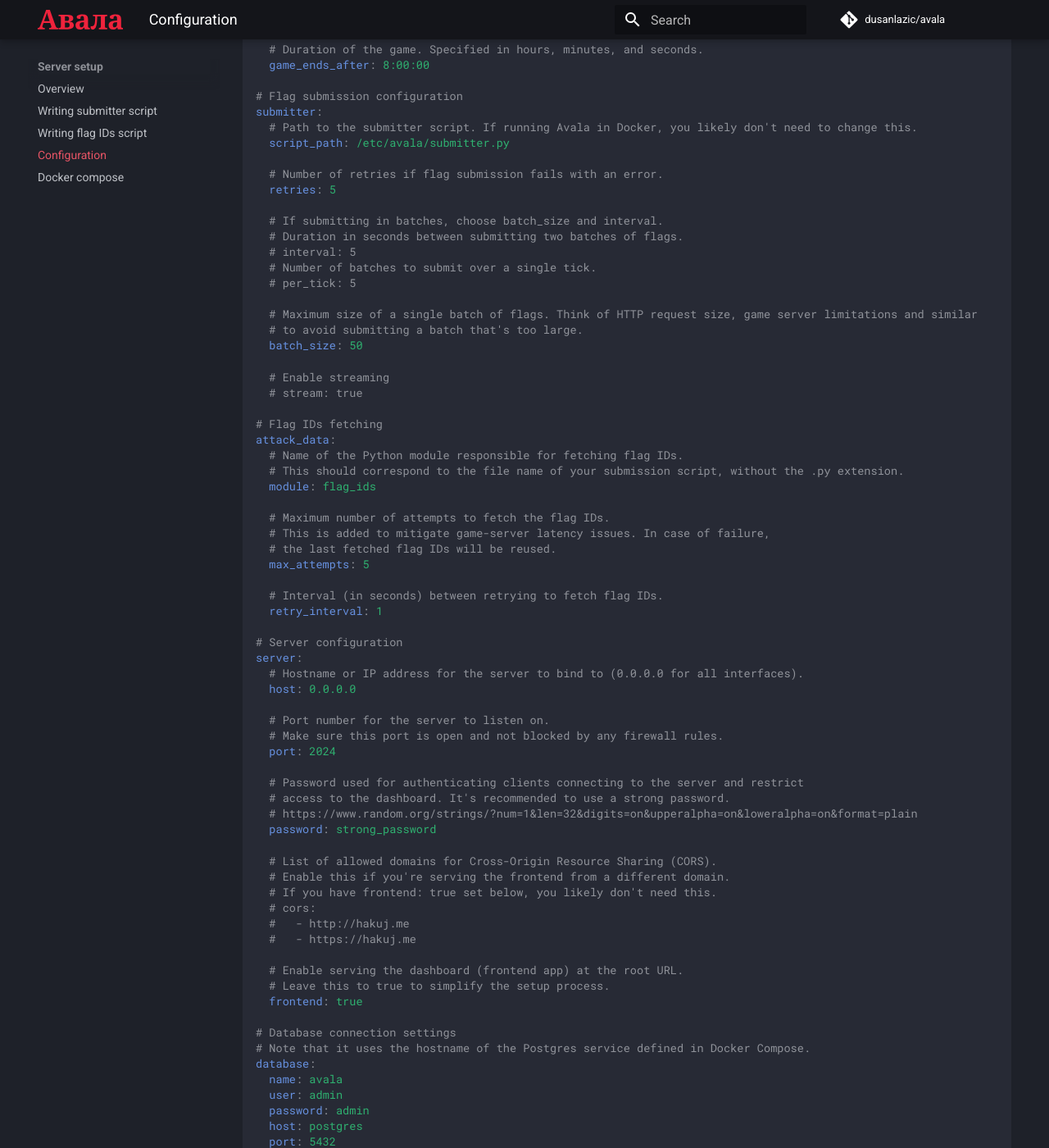
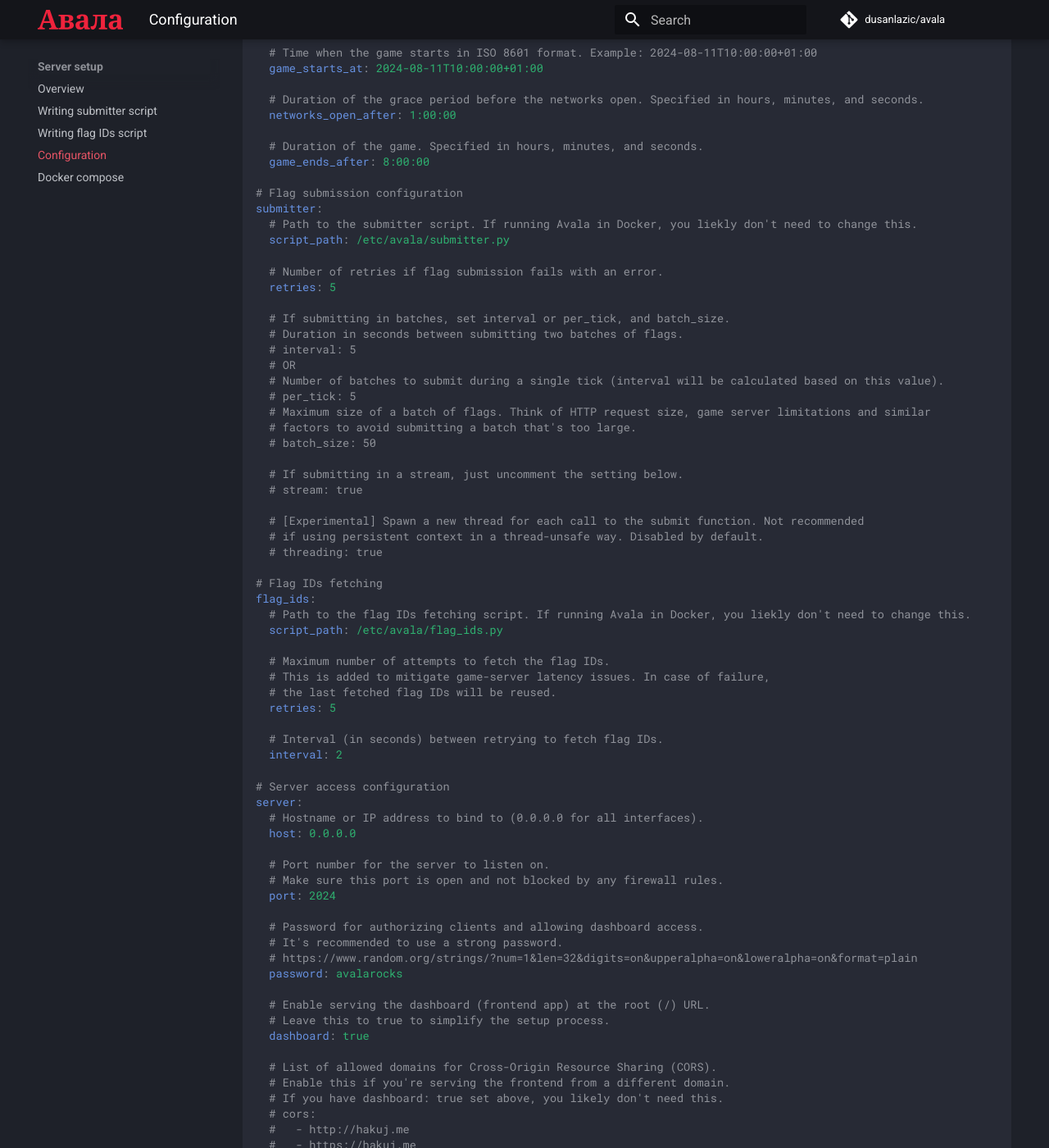
Before and after one commit to dusanlazic/avala, an MkDocs documentation site: the page built from docs/docs/server/configuration.md, in a window 1280 px wide and 1400 px high, scrolled down 1561 px. Shown: the whole window at 82% size. Built offline with MkDocs 1.6.1 and Material for MkDocs 9.7.7, drawn with Linux system fonts in a browser that asks for light colours; comment, search, counter and statistics services are not loaded; some of the changed text lies outside the part shown.

Commit message:
docs(wip): add configuration.md

````diff
--- a/docs/docs/server/configuration.md
+++ b/docs/docs/server/configuration.md
@@ -3,7 +3,9 @@ hide:
 - toc
 ---
 
-Avala server is configured via `avala.yaml` file.
+The `avala.yaml` file is the primary configuration file for your Avala server. It is where you define tick duration and flag format, fine-tune flag ID fetching and flag submission, configure authorization parameters and connection parameters to database and message queue.
+
+Create a file named `avala.yaml` in your current directory and paste the following content. Adjust the parameters in each section as necessary to configure Avala based on your competition's rulebook and preferences.
 
 ```yaml
 #
@@ -48,7 +50,7 @@ game:
 
   # IP addresses or hostnames of the opponent teams.
   # There is usually just a single machine per team, but some competitions may have more.
-  # Make sure to include all hosts that belong to the opponent teams.
+  # Make sure to include ALL hosts that belong to the opponent teams.
   opp_team_hosts:
     - 10.10.2.1
     - 10.10.2.2
@@ -81,66 +83,70 @@ game:
 
 # Flag submission configuration
 submitter:
-  # Path to the submitter script. If running Avala in Docker, you likely don't need to change this.
+  # Path to the submitter script. If running Avala in Docker, you liekly don't need to change this.
   script_path: /etc/avala/submitter.py
 
   # Number of retries if flag submission fails with an error.
   retries: 5
 
-  # If submitting in batches, choose batch_size and interval.
+  # If submitting in batches, set interval or per_tick, and batch_size.
   # Duration in seconds between submitting two batches of flags.
   # interval: 5
-  # Number of batches to submit over a single tick.
+  # OR
+  # Number of batches to submit during a single tick (interval will be calculated based on this value).
   # per_tick: 5
+  # Maximum size of a batch of flags. Think of HTTP request size, game server limitations and similar
+  # factors to avoid submitting a batch that's too large.
+  # batch_size: 50
 
-  # Maximum size of a single batch of flags. Think of HTTP request size, game server limitations and similar
-  # to avoid submitting a batch that's too large.
-  batch_size: 50
-
-  # Enable streaming
+  # If submitting in a stream, just uncomment the setting below.
   # stream: true
 
+  # [Experimental] Spawn a new thread for each call to the submit function. Not recommended
+  # if using persistent context in a thread-unsafe way. Disabled by default.
+  # threading: true
+
 # Flag IDs fetching
-attack_data:
-  # Name of the Python module responsible for fetching flag IDs.
-  # This should correspond to the file name of your submission script, without the .py extension.
-  module: flag_ids
+flag_ids:
+  # Path to the flag IDs fetching script. If running Avala in Docker, you liekly don't need to change this.
+  script_path: /etc/avala/flag_ids.py
 
   # Maximum number of attempts to fetch the flag IDs.
   # This is added to mitigate game-server latency issues. In case of failure,
   # the last fetched flag IDs will be reused.
-  max_attempts: 5
+  retries: 5
 
   # Interval (in seconds) between retrying to fetch flag IDs.
-  retry_interval: 1
+  interval: 2
 
-# Server configuration
+# Server access configuration
 server:
-  # Hostname or IP address for the server to bind to (0.0.0.0 for all interfaces).
+  # Hostname or IP address to bind to (0.0.0.0 for all interfaces).
   host: 0.0.0.0
 
   # Port number for the server to listen on.
   # Make sure this port is open and not blocked by any firewall rules.
   port: 2024
 
-  # Password used for authenticating clients connecting to the server and restrict
-  # access to the dashboard. It's recommended to use a strong password.
+  # Password for authorizing clients and allowing dashboard access.
+  # It's recommended to use a strong password.
   # https://www.random.org/strings/?num=1&len=32&digits=on&upperalpha=on&loweralpha=on&format=plain
-  password: strong_password
+  password: avalarocks
+
+  # Enable serving the dashboard (frontend app) at the root (/) URL.
+  # Leave this to true to simplify the setup process.
+  dashboard: true
 
   # List of allowed domains for Cross-Origin Resource Sharing (CORS).
   # Enable this if you're serving the frontend from a different domain.
-  # If you have frontend: true set below, you likely don't need this.
+  # If you have dashboard: true set above, you likely don't need this.
   # cors:
   #   - http://hakuj.me
   #   - https://hakuj.me
 
-  # Enable serving the dashboard (frontend app) at the root URL.
-  # Leave this to true to simplify the setup process.
-  frontend: true
-
 # Database connection settings
-# Note that it uses the hostname of the Postgres service defined in Docker Compose.
+# If running via Docker compose, ensure that the parameters and the hostname match
+# those in compose.yaml.
 database:
   name: avala
   user: admin
@@ -149,7 +155,8 @@ database:
   port: 5432
 
 # RabbitMQ connection settings
-# Note that it uses the hostname of the RabbitMQ service defined in Docker Compose.
+# If running via Docker compose, ensure that the parameters and the hostname match
+# those in compose.yaml.
 rabbitmq:
   user: guest
   password: guest
@@ -157,3 +164,22 @@ rabbitmq:
   port: 5672
   management_port: 15672
 ```
+
+## Next steps
+
+After configuring Avala via `avala.yaml` file, in your directory you should have the following:
+
+```
+server-workspace/
+├── avala.yaml
+├── flag_ids.py
+└── submitter.py
+```
+
+Next step is writing the flag ID fetching script.
+
+- [x] [Create an empty directory on your server](./index.md) ✅
+- [x] [Write the **submitter** script](./submitter.md) ✅
+- [x] [Write the **flag IDs fetching** script](./flag-ids.md) ✅
+- [x] [Configure the Avala server](./configuration.md) ✅
+- [ ] [Launch all containers using Docker Compose](./docker-compose.md) 👈
````
